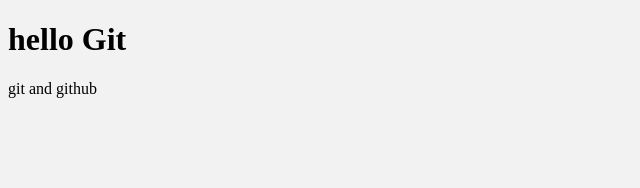
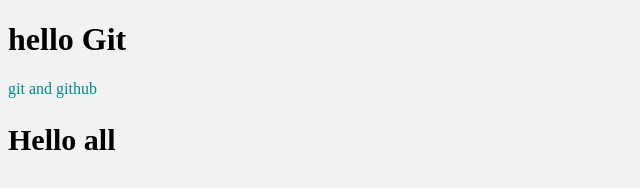
Before and after one commit to AndriySt92/gitTest, a plain HTML site: page index.html in a window 1280 px wide. Shown: the whole page, without its empty margins (0-640 px from the left). Drawn offline with Linux system fonts and the light colour scheme.

Commit message:
second commit

```diff
--- a/index.html
+++ b/index.html
@@ -9,5 +9,7 @@
 <body>
     <h1>hello Git </h1>
     <p>git and github</p>
+    <h2>Hello all</h2>
+
 </body>
 </html>
--- a/main.css
+++ b/main.css
@@ -1,3 +1,9 @@
 body {
     background-color:#f2f2f2;
 }
+p {
+    color: darkcyan;
+}
+h2 {
+    font-size: 30px;
+}
```
